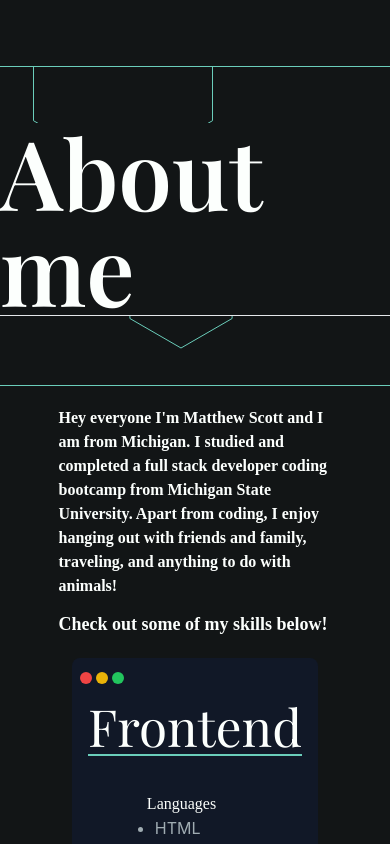
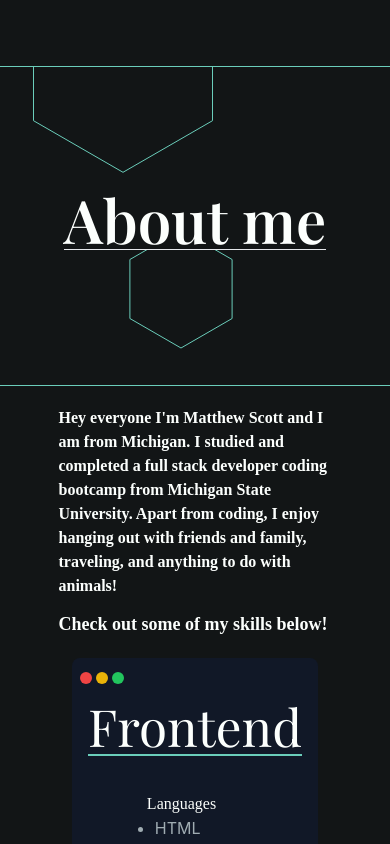
Before and after one commit to MScott-Dev/Portfolio, a React (Vite) app: page / in a window 390 px wide. Shown: the part 800-1644 px from the top of the page. Built offline with nearby package versions, Linux system fonts and the light colour scheme; a web font is replaced by a local one.

Commit message:
Responsive text size in banner

```diff
--- a/src/components/HexBanner.jsx
+++ b/src/components/HexBanner.jsx
@@ -2,7 +2,7 @@ export default function HexBanner(props) {
     return (
         <section className="w-full h-[20rem] banner border-t border-b border-teal">
             <section className='flex justify-center flex-wrap content-center h-full'>
-                <h1 className="text-8xl text-Offwhite font-semibold border-b mb-3 background">{props.title}</h1>
+                <h1 className="lg:text-8xl md:text-7xl sm:text-6xl text-6xl text-Offwhite font-semibold border-b mb-3 background">{props.title}</h1>
             </section>
         </section>
     )
```
